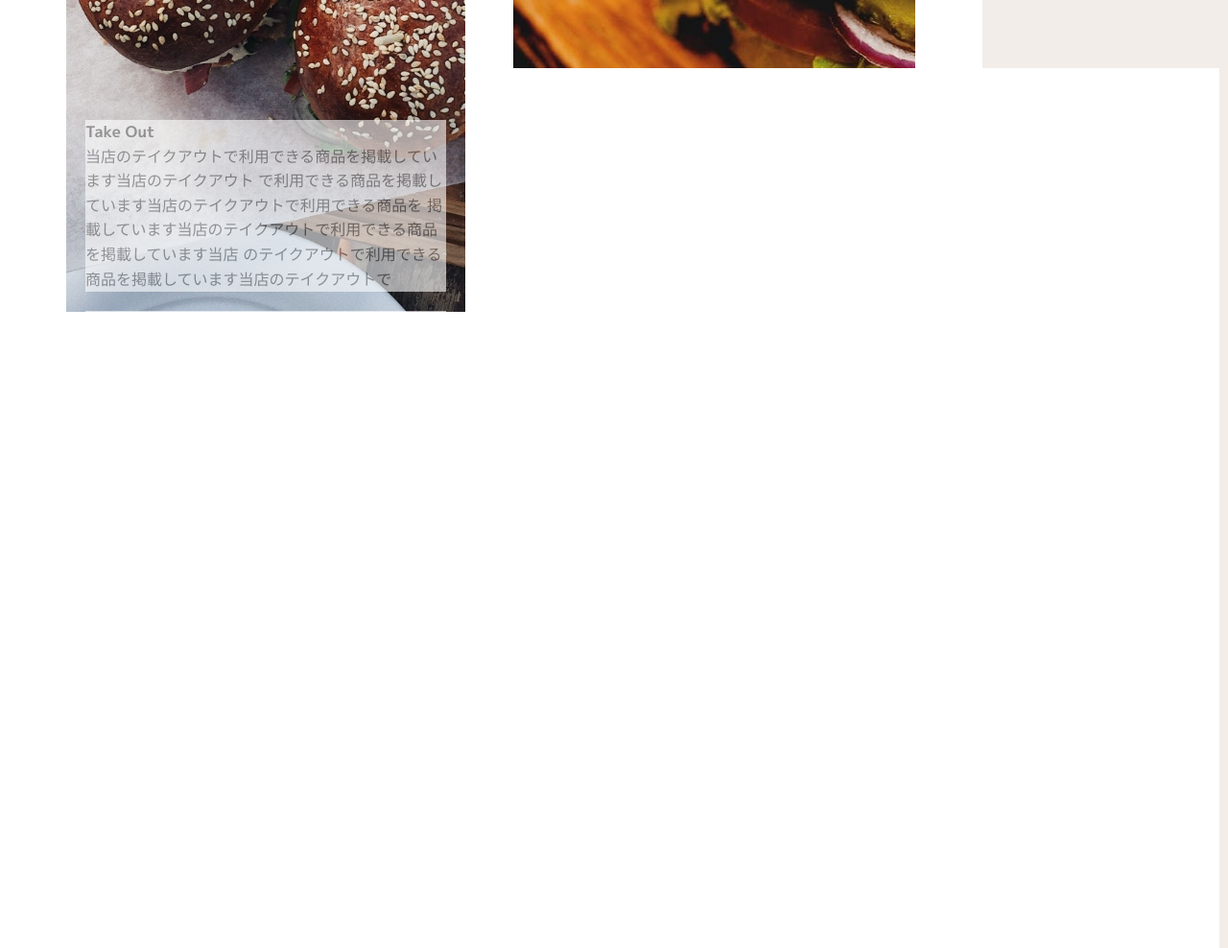
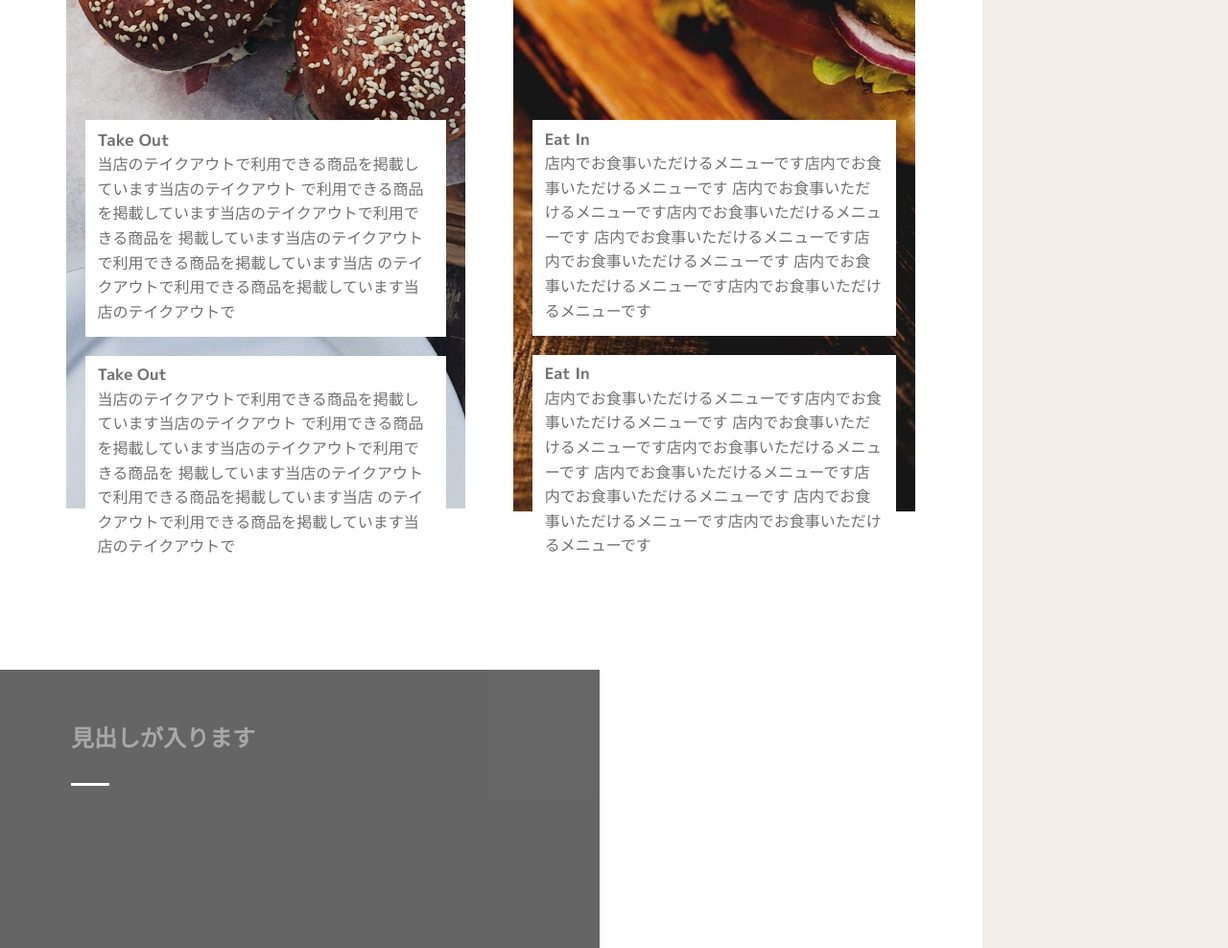
Before and after one commit to ebimatreshka/Hamburger-site, a plain HTML site: page index.html in a window 1280 px wide. Shown: the part 1200-2188 px from the top of the page at 96% size. Drawn offline with Linux system fonts and the light colour scheme; some packages are replaced by stand-ins of ours.

Commit message:
brunch-menuのpadding accessのtitle

```diff
--- a/index.html
+++ b/index.html
@@ -36,14 +36,14 @@
                     <li class="p-brunch-menu__li">
                         <h2 class="p-brunch-menu__title c-title__42 c-font__M--bold">Take Out</h2>
                         <dl class="p-brunch-menu__dl">
-                            <dt class="p-brunch-menu-dt c-title c-font__M--bold">Take Out</dt>
+                            <dt class="p-brunch-menu-dt c-font__M--bold c-font-size__24">Take Out</dt>
                             <dd class="p-brunch-menu-dd c-text c-font__M--regular">当店のテイクアウトで利用できる商品を掲載しています当店のテイクアウト
                                 で利用できる商品を掲載しています当店のテイクアウトで利用できる商品を
                                 掲載しています当店のテイクアウトで利用できる商品を掲載しています当店
                                 のテイクアウトで利用できる商品を掲載しています当店のテイクアウトで</dd>
                         </dl>
                         <dl class="p-brunch-menu__dl">
-                            <dt class="p-brunch-menu-dt c-title c-font__M--bold">Take Out</dt>
+                            <dt class="p-brunch-menu-dt c-font__M--bold">Take Out</dt>
                             <dd class="p-brunch-menu-dd c-text c-font__M--regular">当店のテイクアウトで利用できる商品を掲載しています当店のテイクアウト
                                 で利用できる商品を掲載しています当店のテイクアウトで利用できる商品を
                                 掲載しています当店のテイクアウトで利用できる商品を掲載しています当店
@@ -55,14 +55,14 @@
                     <li class="p-brunch-menuli">
                         <h2 class="p-brunch-menu__title c-title__42 c-font__M--bold">Eat In</h2>
                         <dl class="p-brunch-menu__dl">
-                            <dt class="p-brunch-menu-dt c-title c-font__M--bold">Eat In</dt>
+                            <dt class="p-brunch-menu-dt c-font__M--bold">Eat In</dt>
                             <dd class="p-brunch-menu-dd c-text c-font__M--regular">店内でお食事いただけるメニューです店内でお食事いただけるメニューです
                                 店内でお食事いただけるメニューです店内でお食事いただけるメニューです
                                 店内でお食事いただけるメニューです店内でお食事いただけるメニューです
                                 店内でお食事いただけるメニューです店内でお食事いただけるメニューです</dd>
                         </dl>
                         <dl class="p-brunch-menu__dl">
-                            <dt class="p-brunch-menu-dt c-title c-font__M--bold">Eat In</dt>
+                            <dt class="p-brunch-menu-dt c-font__M--bold">Eat In</dt>
                             <dd class="p-brunch-menu-dd c-text c-font__M--regular">店内でお食事いただけるメニューです店内でお食事いただけるメニューです
                                 店内でお食事いただけるメニューです店内でお食事いただけるメニューです
                                 店内でお食事いただけるメニューです店内でお食事いただけるメニューです
--- a/scss/object/component/_font.scss
+++ b/scss/object/component/_font.scss
@@ -14,3 +14,12 @@
         font-family: 'Roboto', sans-serif;
     }
 }
+
+.c-font-size {
+    &__16 {
+        font-size: 0.8vw;
+    }
+    &__24 {
+        font-size: 1.3vw;
+    }
+}
--- a/scss/object/project/_access.scss
+++ b/scss/object/project/_access.scss
@@ -12,8 +12,9 @@
         height: 649px;
     }
     &__title {
-        padding-top: 83px;
-        padding-left: 119px;
+        position: relative;
+        padding-top: 52px;
+        padding-left: 74px;
     }
     &__title::after {
         content: "";
@@ -22,10 +23,14 @@
         height: 3px;
         background-color: #FFFFFF;
         position: absolute;
-        top: 100px;
-        left: 1.4vw;
+        top: 118px;
+        // left: 1.4vw;
     }
     &__text {
+        // padding-top: 164px;
+        // padding-right: 84px;
+        // padding-bottom: 25px;
+        // padding-left: 74px;
         padding: 39% 14% 6% 12%;
         font-size: 1.4rem;
     }
--- a/scss/object/project/_brunch-menu.scss
+++ b/scss/object/project/_brunch-menu.scss
@@ -27,16 +27,22 @@
         width:40px;
         height:3px;
         background-color: v.$color-white;
-        position:absolute;
+        position: absolute;
         top: 100px;
         left: 1.4vw;
     }
     &__dl {
-        background-color: v.$color-white;
-        opacity: 0.6;
+        background: rgba(255,255,255,1);
         margin: 20px;
+        padding: 7.5px 13px 12.5px 12.5px;
     }
     &__dl:nth-of-type(1) {
         margin-top: 702px;
     }
+    &__dt {
+        padding: 7.5px 0 0 12.5px;
+    }
+    &__dd {
+        padding: 5.6px 13px 12.5px 12.5px;
+    }
 }
```
Also changed, not shown: css/style.css, css/style.min.css, 2 other files.
